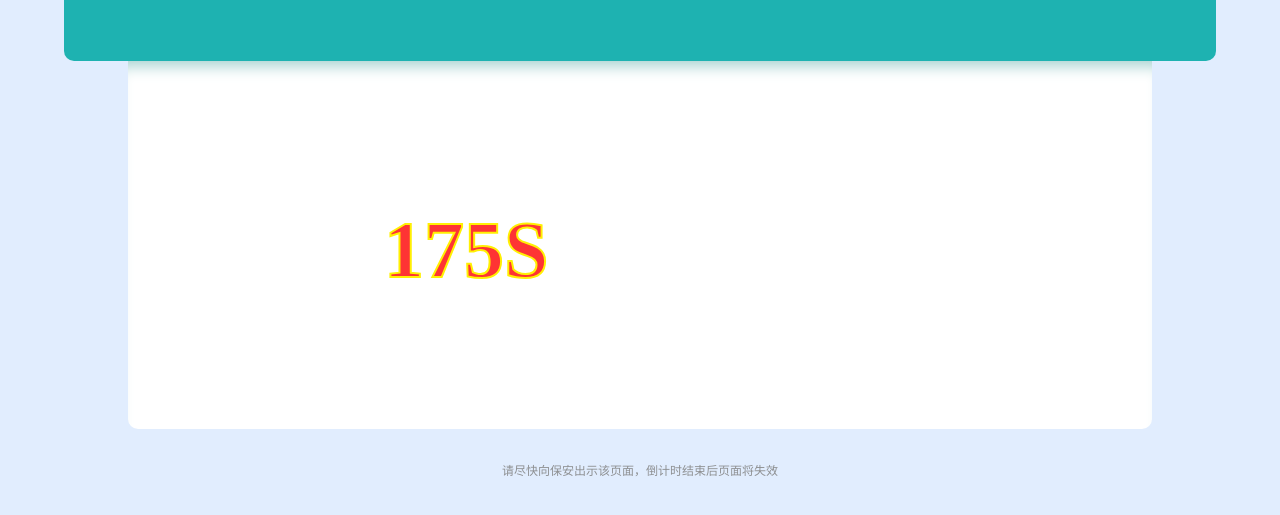
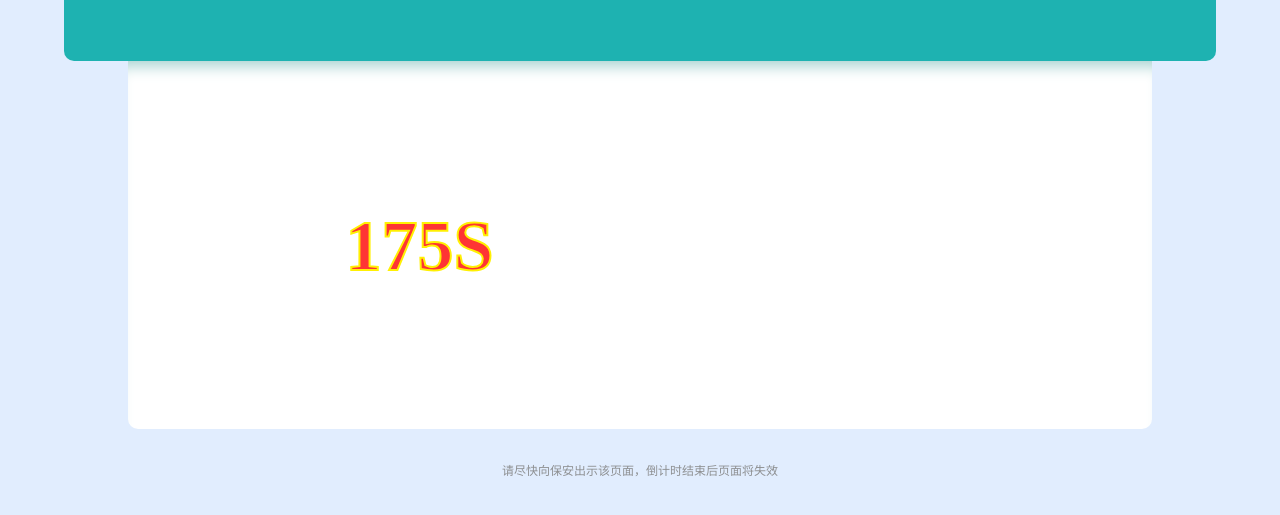
Before and after one commit to aaabbbcfd/liu, a plain HTML site: page after.html in a window 1280 px wide. Shown: the part 259-774 px from the top of the page. Drawn offline with Linux system fonts and the light colour scheme; no server answers.

Commit message:
Update after.html

```diff
--- a/after.html
+++ b/after.html
@@ -61,11 +61,11 @@
 			#timer{
 				font-weight: 900;
 				color:#fe3434;
-				font-size: 5em;
+				font-size: 4.5em;
 				position: absolute;
 				z-index: 10;
 				padding-top: 18vh;
-				padding-left: 20%;
+				padding-left: 17%;
 
 				-webkit-text-stroke: #fff003 2px;
 			}
```
